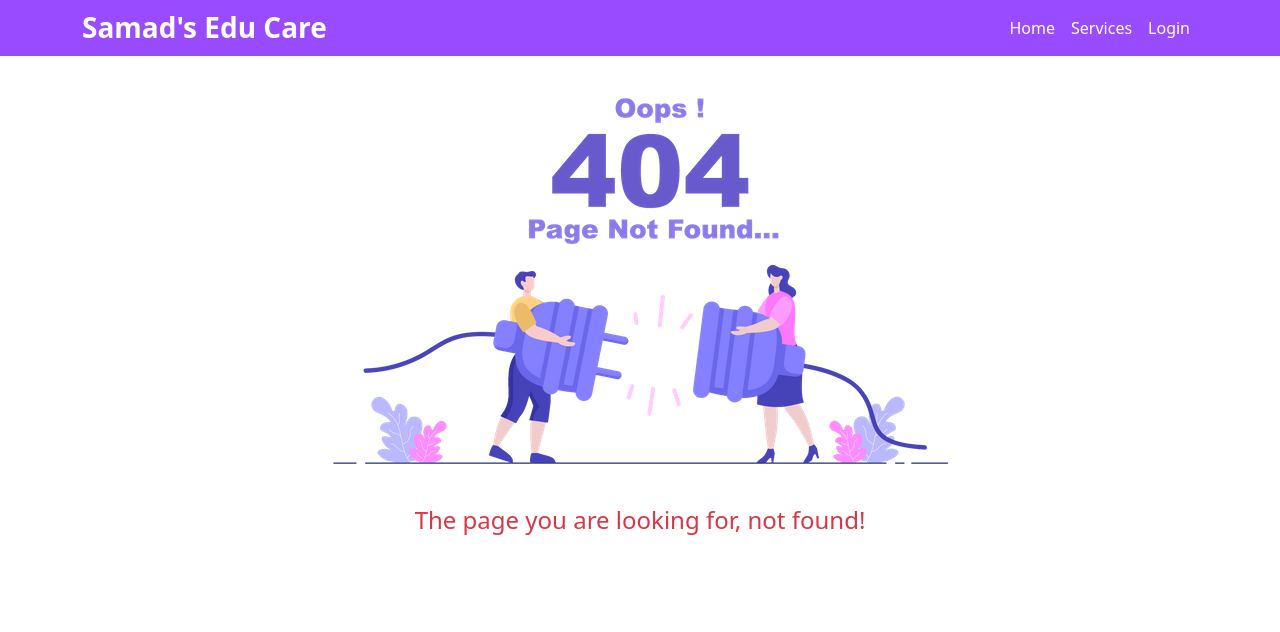
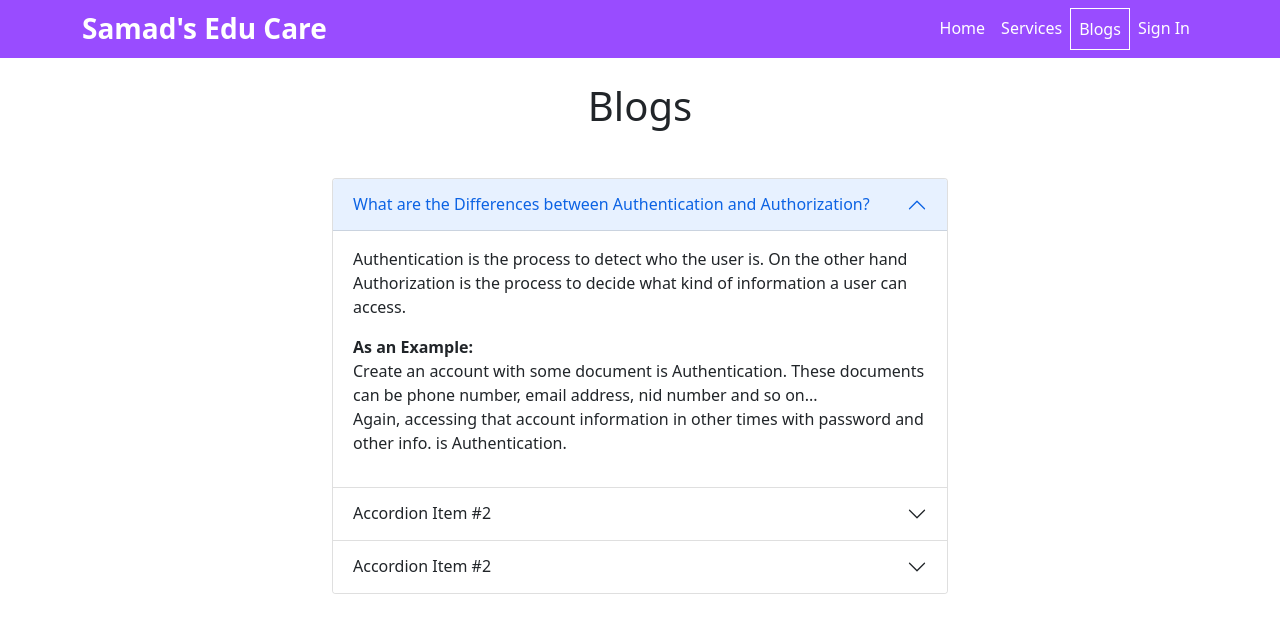
Before and after one commit to shakib-mia/independent-service-provider, a React (Create React App) app: page /blogs in a window 1280 px wide. Before the commit this address had no page. Shown: the top 632 px of the page. Built offline with nearby package versions, Linux system fonts and the light colour scheme; the HTML template or start-up script is replaced by a standard one.

Commit message:
active route and answer of a question added

```diff
--- a/src/App.js
+++ b/src/App.js
@@ -8,6 +8,7 @@ import CheckOut from './Pages/CheckOut/CheckOut';
 import RequireAuth from './Pages/RequireAuth/RequireAuth';
 import Login from './Pages/Login/Login';
 import Register from './Pages/Register/Register';
+import Blogs from './Pages/Blogs/Blogs';
 
 function App() {
   return (
@@ -16,6 +17,7 @@ function App() {
       <Routes>
         <Route path='*' element={<NotFound></NotFound>}></Route>
         <Route path='/' element={<Home></Home>}></Route>
+        <Route path='/blogs' element={<Blogs></Blogs>}></Route>
         <Route path='/checkout' element={
           <RequireAuth>
             <CheckOut></CheckOut>
--- /dev/null
+++ b/src/Pages/Blogs/Blogs.js
@@ -0,0 +1,52 @@
+import React from 'react';
+import { Accordion, Container } from 'react-bootstrap';
+
+const Blogs = () => {
+      return (
+            <Container className='col-12 col-md-4 col-lg-6'>
+                  <h1 className='mt-4 text-center'>Blogs</h1>
+                  <Accordion defaultActiveKey="0" className=' mt-5'>
+                        <Accordion.Item eventKey="0">
+                              <Accordion.Header>What are the Differences between Authentication and Authorization?</Accordion.Header>
+                              <Accordion.Body>
+                                    <p>Authentication is the process to detect who the user is. On the other hand Authorization is the process to decide what kind of information a user can access.</p>
+
+                                    <p>
+                                          <b>As an Example:</b>
+                                          <br />
+                                          Create an account with some document is Authentication. These documents can be phone number, email address, nid number and so on...
+                                          <br />
+                                          Again, accessing that account information in other times with password and other info. is Authentication.
+                                    </p>
+                              </Accordion.Body>
+                        </Accordion.Item>
+                        <Accordion.Item eventKey="1">
+                              <Accordion.Header>Accordion Item #2</Accordion.Header>
+                              <Accordion.Body>
+                                    Lorem ipsum dolor sit amet, consectetur adipiscing elit, sed do eiusmod
+                                    tempor incididunt ut labore et dolore magna aliqua. Ut enim ad minim
+                                    veniam, quis nostrud exercitation ullamco laboris nisi ut aliquip ex ea
+                                    commodo consequat. Duis aute irure dolor in reprehenderit in voluptate
+                                    velit esse cillum dolore eu fugiat nulla pariatur. Excepteur sint occaecat
+                                    cupidatat non proident, sunt in culpa qui officia deserunt mollit anim id
+                                    est laborum.
+                              </Accordion.Body>
+                        </Accordion.Item>
+                        <Accordion.Item eventKey="2">
+                              <Accordion.Header>Accordion Item #2</Accordion.Header>
+                              <Accordion.Body>
+                                    Lorem ipsum dolor sit amet, consectetur adipiscing elit, sed do eiusmod
+                                    tempor incididunt ut labore et dolore magna aliqua. Ut enim ad minim
+                                    veniam, quis nostrud exercitation ullamco laboris nisi ut aliquip ex ea
+                                    commodo consequat. Duis aute irure dolor in reprehenderit in voluptate
+                                    velit esse cillum dolore eu fugiat nulla pariatur. Excepteur sint occaecat
+                                    cupidatat non proident, sunt in culpa qui officia deserunt mollit anim id
+                                    est laborum.
+                              </Accordion.Body>
+                        </Accordion.Item>
+                  </Accordion>
+            </Container>
+      );
+};
+
+export default Blogs;
--- a/src/Pages/Register/Register.js
+++ b/src/Pages/Register/Register.js
@@ -1,4 +1,4 @@
-import { createUserWithEmailAndPassword, getAuth, GoogleAuthProvider, signInWithPopup } from 'firebase/auth';
+import { createUserWithEmailAndPassword, getAuth, GithubAuthProvider, GoogleAuthProvider, signInWithPopup } from 'firebase/auth';
 import React from 'react';
 import { Link } from 'react-router-dom';
 import app from '../../firebase.init';
@@ -35,16 +35,28 @@ const GoogleSignIn = () => {
             .then(result => {
                   localStorage.setItem("email", result.user.email)
                   localStorage.setItem("name", result.user.displayName)
-                  localStorage.setItem("email", result.user.email)
+            })
+}
+
+const GithubSignIn = () => {
+      const provider = new GithubAuthProvider();
+
+      signInWithPopup(auth, provider)
+            .then(result => {
+                  localStorage.setItem("email", result.user.email);
+                  localStorage.setItem("name", result.user.displayName)
+            })
+            .catch(error => {
+                  console.log(error.length)
             })
 }
 
 const Register = () => {
       return (
-            <div>
+            <div className='shadow col-6 mx-auto p-4'>
                   <h1 className='text-center'>Please Register</h1>
 
-                  <form className='shadow col-6 mx-auto p-4'>
+                  <form>
                         <div className="row">
                               <div className="my-3 col-6">
                                     <label htmlFor="firstName">First Name</label>
@@ -74,6 +86,7 @@ const Register = () => {
                         <input type="submit" value="Register" className='btn btn-success' onClick={register} />
 
                         <h6 className='mt-3'>Already a Member? <Link to="/login" className='text-decoration-none'>Please Login</Link></h6>
+                  </form>
                   <div className='d-flex'>
                         <hr className='w-100' />
                         <p className='px-4 pt-1'>or</p>
@@ -81,10 +94,9 @@ const Register = () => {
                   </div>
                   <div className='text-center'>
                         <button className='col-8 my-2 btn btn-outline-success' onClick={GoogleSignIn}>Continue With Google <img src={googleIcon} width="25px" alt="" /></button>
-                              <button className='col-8 my-2 btn btn-outline-dark'>Continue With Github <img src={githubIcon} width="25px" alt="" /></button>
+                        <button className='col-8 my-2 btn btn-outline-dark' onClick={GithubSignIn}>Continue With Github <img src={githubIcon} width="25px" alt="" /></button>
                         <button className='col-8 my-2 btn btn-outline-primary'>Continue With Facebook <img src={facebookIcon} width="25px" alt="" /></button>
                   </div>
-                  </form>
             </div>
       );
 };
--- a/src/Pages/Shared/Header/Header.css
+++ b/src/Pages/Shared/Header/Header.css
@@ -1,3 +1,3 @@
 .active {
-      background-color: #fff;
+      border: 1px solid #fff;
 }
--- a/src/Pages/Shared/Header/Header.js
+++ b/src/Pages/Shared/Header/Header.js
@@ -1,9 +1,10 @@
 import React from 'react';
 import { Container, Nav, Navbar } from 'react-bootstrap';
-import { Link } from 'react-router-dom';
+import { Link, NavLink } from 'react-router-dom';
 import './Header.css'
 
 const Header = () => {
+      const email = localStorage.getItem('email')
       return (
             <div className='bg-violate sticky-top'>
                   <Navbar collapseOnSelect className='navbar' expand="lg">
@@ -12,11 +13,12 @@ const Header = () => {
                               <Navbar.Toggle aria-controls="responsive-navbar-nav" />
                               <Navbar.Collapse id="responsive-navbar-nav">
                                     <Nav className="ms-auto">
-                                          <Link to="/" className='nav-link text-white'>Home</Link>
-                                          <Link to="/services" className='nav-link text-white'>Services</Link>
-                                          <Link to="/login" className='nav-link text-white'>
-                                                Login
-                                          </Link>
+                                          <NavLink to="/" className='nav-link text-white'>Home</NavLink>
+                                          <NavLink to="/services" className='nav-link text-white'>Services</NavLink>
+                                          <NavLink to="/blogs" className="nav-link text-white">Blogs</NavLink>
+                                          {
+                                                email ? <span className='text-white my-auto'>{localStorage.getItem('name')} <button>SignOut</button></span> : <NavLink to="/login" className='nav-link text-white'>Sign In</NavLink>
+                                          }
                                     </Nav>
                               </Navbar.Collapse>
                         </Container>
```
Lines whose indentation alone changed are shown as unchanged.
